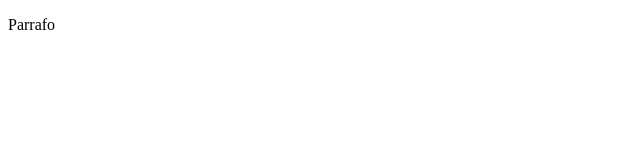
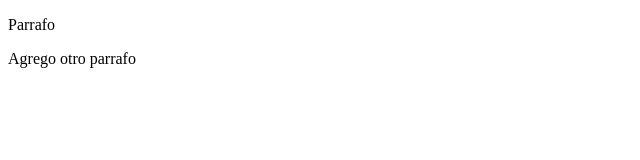
Before and after one commit to Ale-Campos/repoPrueba, a plain HTML site: page index.html in a window 1280 px wide. Shown: the whole page, without its empty margins (0-640 px from the left). Drawn offline with Linux system fonts and the light colour scheme.

Commit message:
Agrego otro parrafo

```diff
--- a/index.html
+++ b/index.html
@@ -7,5 +7,6 @@
 </head>
 <body>
     <p>Parrafo</p>
+    <p>Agrego otro parrafo</p>
 </body>
 </html>
```
